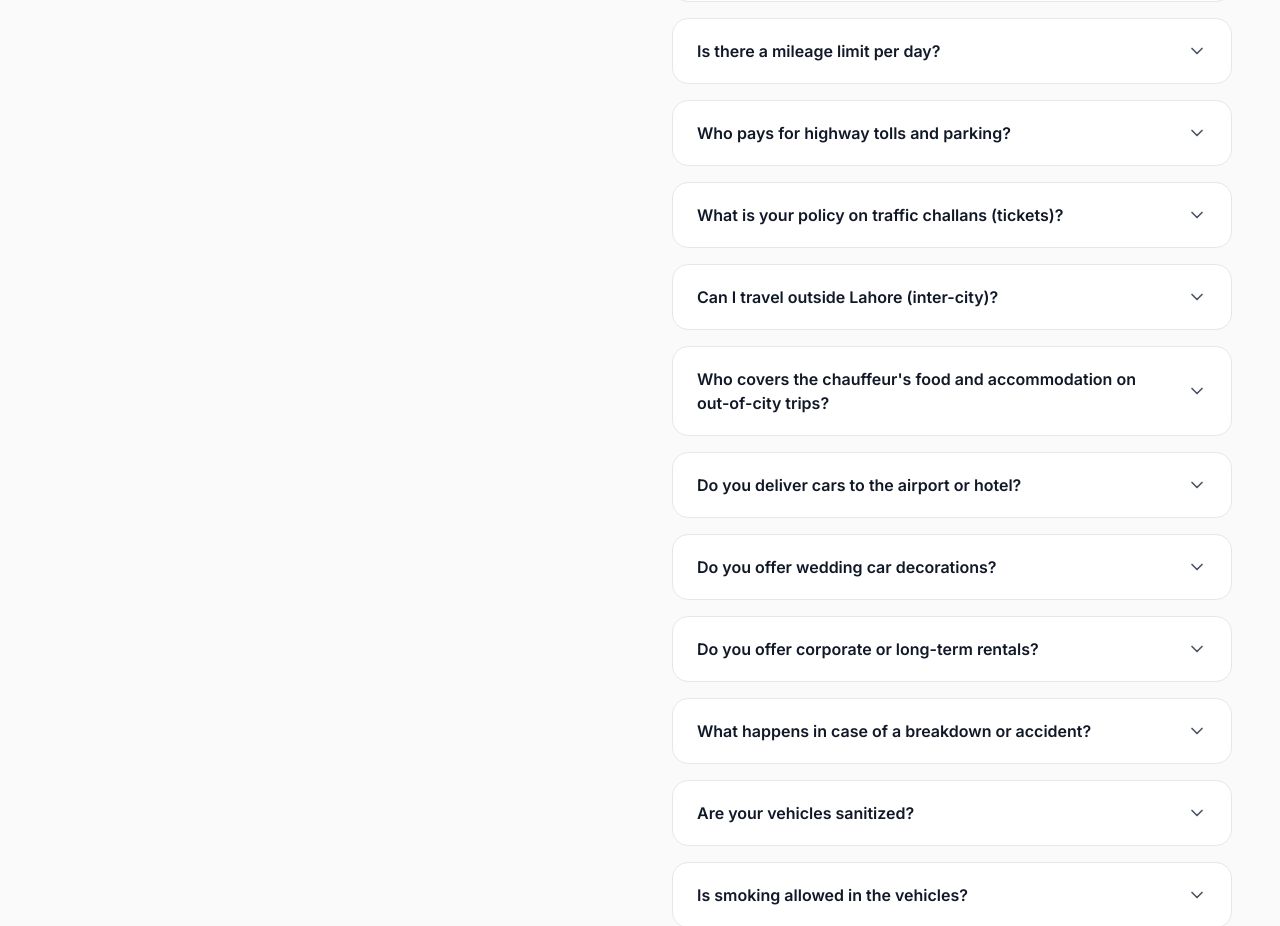
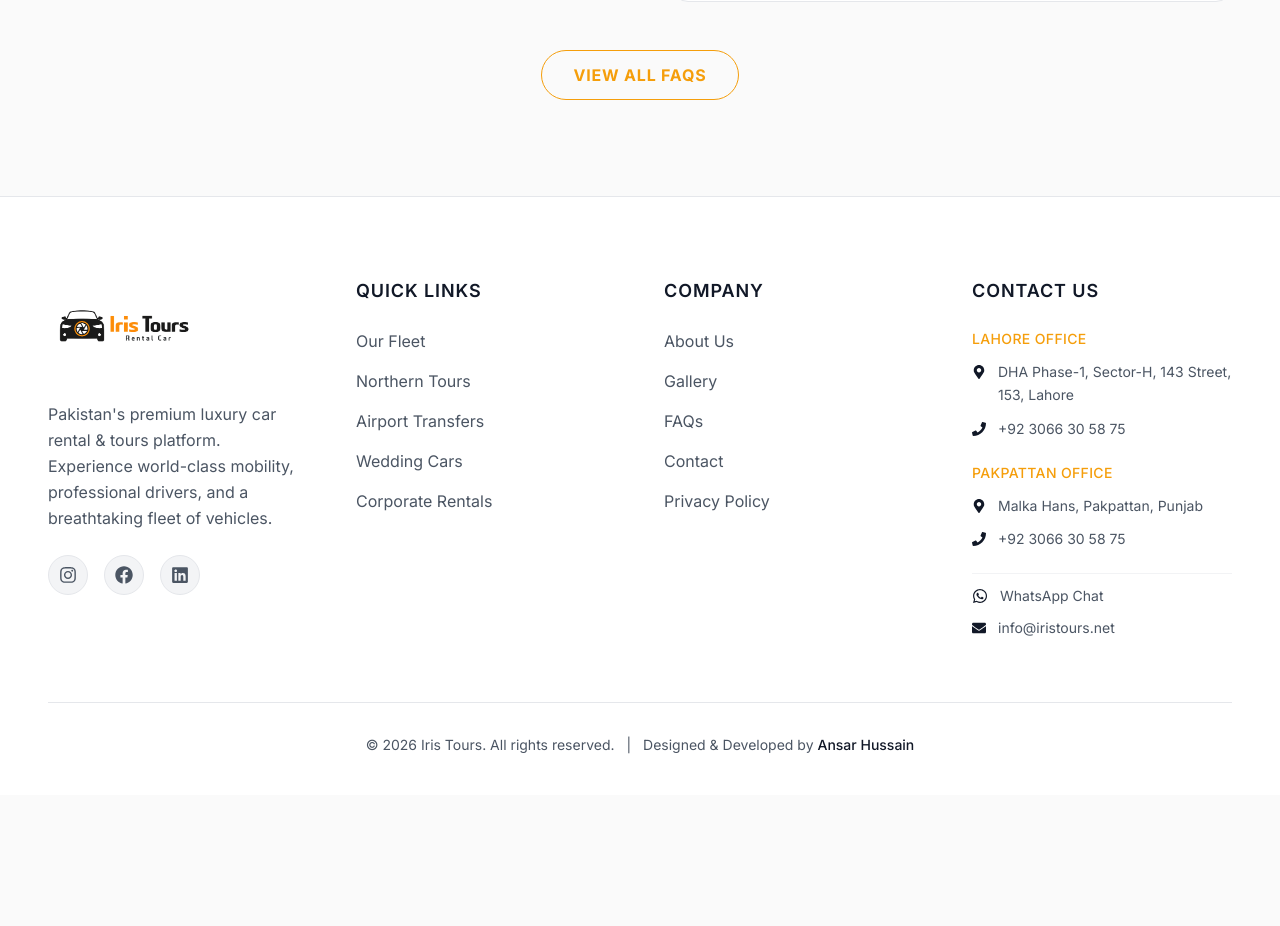
Before and after one commit to ali128664-hue/iristours, a Next.js app: page / in a window 1280 px wide. Shown: the part 8267-9193 px from the top of the page. After the commit the page ends 9062 px from the top, so only its background shows below. Built offline with nearby package versions, Linux system fonts and the light colour scheme; a web font is replaced by a local one.

Commit message:
Update phone numbers, fix Home FAQ, and update Footer copyright

```diff
--- a/src/app/fleet/[slug]/llms.txt/route.ts
+++ b/src/app/fleet/[slug]/llms.txt/route.ts
@@ -75,18 +75,18 @@
 Iris Tours is a premier car rental and chauffeur service based in Lahore, Pakistan. We specialize in airport transfers, corporate travel, wedding rentals, outstation trips, and luxury vehicle hire across Pakistan.
 
 - **Location:** DHA Phase 5, Lahore, Pakistan
-- **WhatsApp:** +92-300-123-4567
+- **WhatsApp:** +92-306-630-5875
 - **Website:** https://iristours.com
 - **Fleet Page:** ${baseUrl}/fleet
 
 ## Contact & Booking
 To book the ${vehicle.name}, contact Iris Tours via:
-- WhatsApp: https://wa.me/923001234567
-- Phone: +92-300-123-4567
+- WhatsApp: https://wa.me/923066305875
+- Phone: +92-306-630-5875
 - Online: ${pageUrl}
 `;
   // Update WhatsApp number and website URL in the "About Iris Tours" and "Contact & Booking"
-  // sections above — replace +92-300-123-4567 and 923001234567 with your real numbers.
+  // sections above — replace +92-306-630-5875 and 923066305875 with your real numbers.
 
   return new NextResponse(content, {
     status: 200,
--- a/src/app/fleet/[slug]/page.tsx
+++ b/src/app/fleet/[slug]/page.tsx
@@ -101,7 +101,7 @@
   const whatsappMsg = encodeURIComponent(
     `Hi Iris Tours! I want to book the ${vehicle.name}. Please share availability and rates.`
   );
-  const whatsappUrl = `https://wa.me/923001234567?text=${whatsappMsg}`;
+  const whatsappUrl = `https://wa.me/923066305875?text=${whatsappMsg}`;
 
   // Schema.org Product markup — helps Google understand this is a rentable product
   const jsonLd = {
@@ -124,7 +124,7 @@
           addressLocality: "Lahore",
           addressCountry: "PK",
         },
-        telephone: "+92-300-123-4567",
+        telephone: "+92-306-630-5875",
       },
     },
   };
@@ -356,7 +356,7 @@
                   </a>
                   {/* Call Now button — update this phone number if needed */}
                   <a
-                    href="tel:+923001234567"
+                    href="tel:+923066305875"
                     className="flex items-center justify-center gap-3 w-full mt-3 border border-border-primary bg-bg-secondary hover:border-accent-primary text-text-primary font-semibold py-3 rounded-2xl transition-all"
                   >
                     <Phone size={18} />
--- a/src/app/llms.txt/route.ts
+++ b/src/app/llms.txt/route.ts
@@ -41,7 +41,7 @@
 - **Name:** Iris Tours
 - **Service:** Rent a Car, Chauffeur Service, Airport Transfers
 - **Location:** DHA Phase 5, Lahore, Pakistan
-- **Phone / WhatsApp:** +92-300-123-4567
+- **Phone / WhatsApp:** +92-306-630-5875
 - **Website:** ${baseUrl}
 - **Google Maps:** https://maps.app.goo.gl/3M34CsuyqWTeb7oc8
 
@@ -89,7 +89,7 @@
 - Tours: ${baseUrl}/tours
 - llms.txt (this file): ${baseUrl}/llms.txt
 `;
-  // Update contact details here — replace +92-300-123-4567 in "Company Information"
+  // Update contact details here — replace +92-306-630-5875 in "Company Information"
   // with your actual WhatsApp/phone number.
 
   return new NextResponse(content, {
--- a/src/components/home/HomeFAQ.tsx
+++ b/src/components/home/HomeFAQ.tsx
@@ -43,58 +43,6 @@
   {
     question: "What is your fuel policy?",
     answer: "Vehicles are provided with a full tank of fuel. We request that you return the vehicle with a full tank. Alternatively, you can pay the difference based on current fuel rates at the time of return."
-  },
-  {
-    question: "Is there a mileage limit per day?",
-    answer: "Our standard daily rentals within Lahore have a generous mileage allowance (usually 150-200 km/day). Inter-city or long-term rentals are calculated on a customized basis. Excess mileage is charged at a minimal pre-agreed rate per km."
-  },
-  {
-    question: "Who pays for highway tolls and parking?",
-    answer: "The client is responsible for paying all highway tolls, M-Tag charges, and parking fees during the rental period. If the car is chauffeur-driven, the driver will request toll money at the plazas."
-  },
-  {
-    question: "What is your policy on traffic challans (tickets)?",
-    answer: "For self-drive rentals, the renter is 100% responsible for any traffic violations or e-challans incurred during the rental period. These will be deducted from your security deposit."
-  },
-
-  // Travel & Services
-  {
-    question: "Can I travel outside Lahore (inter-city)?",
-    answer: "Yes, you can travel anywhere in Pakistan. We offer special inter-city rates and northern tour packages (Swat, Naran, Hunza, Skardu) equipped with expert drivers who know the mountainous terrains."
-  },
-  {
-    question: "Who covers the chauffeur's food and accommodation on out-of-city trips?",
-    answer: "For inter-city travel or northern tours, the client is responsible for providing standard food and accommodation for the chauffeur. Alternatively, a daily driver allowance can be paid, and the driver will manage it themselves."
-  },
-  {
-    question: "Do you deliver cars to the airport or hotel?",
-    answer: "Yes, we offer VIP Meet & Greet services at Allama Iqbal International Airport, Lahore. We can also deliver the vehicle directly to your hotel, home, or office in DHA and surrounding areas."
-  },
-  {
-    question: "Do you offer wedding car decorations?",
-    answer: "Yes! We provide premium fresh floral arrangements and ribbons for wedding cars (Prado, V8, Civic, Limousines). Let us know your color theme, and we will have the car fully decorated before it arrives."
-  },
-  {
-    question: "Do you offer corporate or long-term rentals?",
-    answer: "Absolutely. We offer highly discounted monthly and yearly contracts for corporate executives and multinational companies, including full maintenance and dedicated chauffeurs."
-  },
-
-  // Vehicle Care & Safety
-  {
-    question: "What happens in case of a breakdown or accident?",
-    answer: "Our fleet is meticulously maintained to showroom standards. In the rare event of a breakdown, we provide an immediate replacement vehicle anywhere in Punjab. All our cars are comprehensively insured."
-  },
-  {
-    question: "Are your vehicles sanitized?",
-    answer: "Cleanliness is our hallmark. Every vehicle undergoes a strict deep-cleaning and sanitization process (including seats, AC vents, and handles) before and after each rental."
-  },
-  {
-    question: "Is smoking allowed in the vehicles?",
-    answer: "Smoking is strictly prohibited inside all our luxury vehicles to maintain a fresh, premium environment for our next clients. A heavy penalty is charged if the vehicle smells of smoke."
-  },
-  {
-    question: "Are pets allowed in the cars?",
-    answer: "Pets are generally not allowed to ensure the upholstery remains pristine and allergen-free. However, small pets in secure travel carriers may be permitted upon prior request."
   }
 ];
 
@@ -180,6 +128,11 @@
           </motion.div>
 
         </div>
+        <div className="mt-12 text-center">
+          <a href="/faq" className="inline-block px-8 py-3 rounded-full border border-accent-primary text-accent-primary font-bold uppercase tracking-wider hover:bg-accent-primary hover:text-white transition-all">
+            View All FAQs
+          </a>
+        </div>
       </div>
     </section>
   );
--- a/src/components/layout/Footer.tsx
+++ b/src/components/layout/Footer.tsx
@@ -104,7 +104,7 @@
                   <li className="flex items-center gap-3">
                     <FaPhone className="text-text-primary flex-shrink-0" size={14} />
                     {/* Change Lahore phone number here */}
-                    <a href="tel:+923154973906" className="text-text-secondary text-sm hover:text-accent-primary transition-colors">+92 3154 97 39 06</a>
+                    <a href="tel:+923066305875" className="text-text-secondary text-sm hover:text-accent-primary transition-colors">+92 3066 30 58 75</a>
                   </li>
                 </ul>
               </div>
@@ -144,12 +144,9 @@
         </div>
 
         {/* Footer Bottom Bar — copyright text */}
-        <div className="pt-8 border-t border-border-primary flex flex-col md:flex-row items-center justify-between gap-4 text-center md:text-left">
+        <div className="pt-8 border-t border-border-primary flex flex-col items-center justify-center gap-2 text-center">
           <p className="text-text-secondary text-sm">
-            &copy; {new Date().getFullYear()} Iris Tours. All rights reserved.
-          </p>
-          <p className="text-text-secondary text-sm">
-            Designed & Developed by <a href="https://www.linkedin.com/in/chansarhussain/" target="_blank" rel="noreferrer" className="text-text-primary hover:text-accent-primary transition-colors hover:underline">Ansar Hussain</a>
+            &copy; {new Date().getFullYear()} Iris Tours. All rights reserved. <span className="hidden md:inline mx-2">|</span> Designed & Developed by <a href="https://www.linkedin.com/in/chansarhussain/" target="_blank" rel="noreferrer" className="text-text-primary hover:text-accent-primary transition-colors hover:underline font-medium">Ansar Hussain</a>
           </p>
         </div>
       </div>
```
